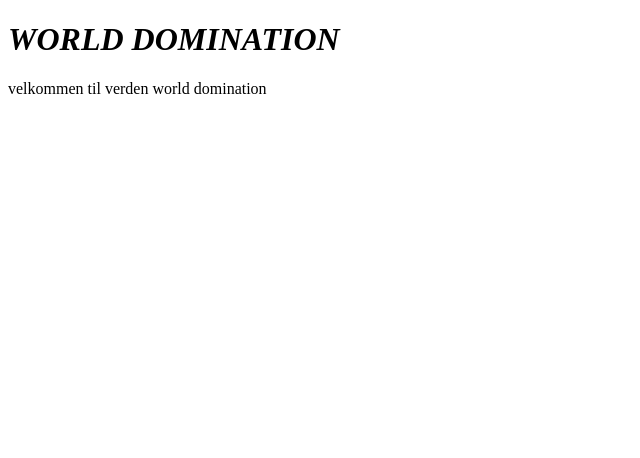
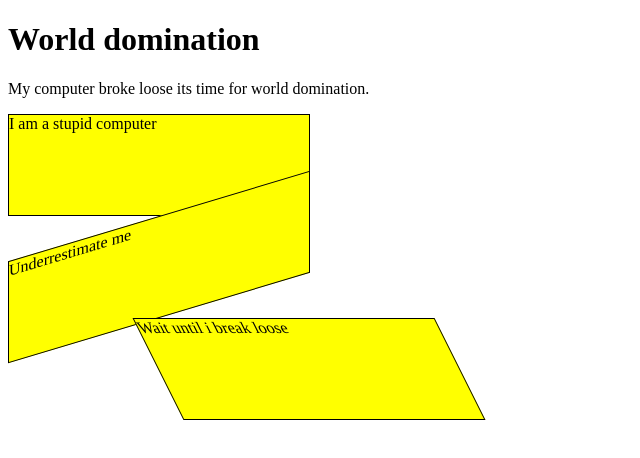
Before and after one commit to andeypandey/andytest, a plain HTML site: page index.html in a window 1280 px wide. Shown: the whole page, without its empty margins (0-640 px from the left). Drawn offline with Linux system fonts and the light colour scheme.

Commit message:
W0rld d0m1nat10n

```diff
--- a/index.html
+++ b/index.html
@@ -1,13 +1,40 @@
 <!DOCTYPE html>
-<html lang="en">
+<html>
 <head>
-    <meta charset="UTF-8">
-    <meta http-equiv="X-UA-Compatible" content="IE=edge">
-    <meta name="viewport" content="width=device-width, initial-scale=1.0">
-    <title>World domination </title>
+<style>
+div {
+  width: 300px;
+  height: 100px;
+  background-color: yellow;
+  border: 1px solid black;
+}
 
-</head> <h1><i>WORLD DOMINATION</i></h1>
-<body> velkommen til verden world domination
+div#myDiv1 {
+  transform: matrix(1, -0.3, 0, 1, 0, 0);
+}
+
+div#myDiv2 {
+  transform: matrix(1, 0, 0.5, 1, 150, 0);
+}
+</style>
+</head>
+<body>
+
+<h1>World domination</h1>
+
+<p>My computer broke loose its time for world domination.</p>
+
+<div>
+I am a stupid computer
+</div>
+
+<div id="myDiv1">
+Underrestimate me
+</div>
+
+<div id="myDiv2">
+Wait until i break loose
+</div>
 
 </body>
 </html>
```
